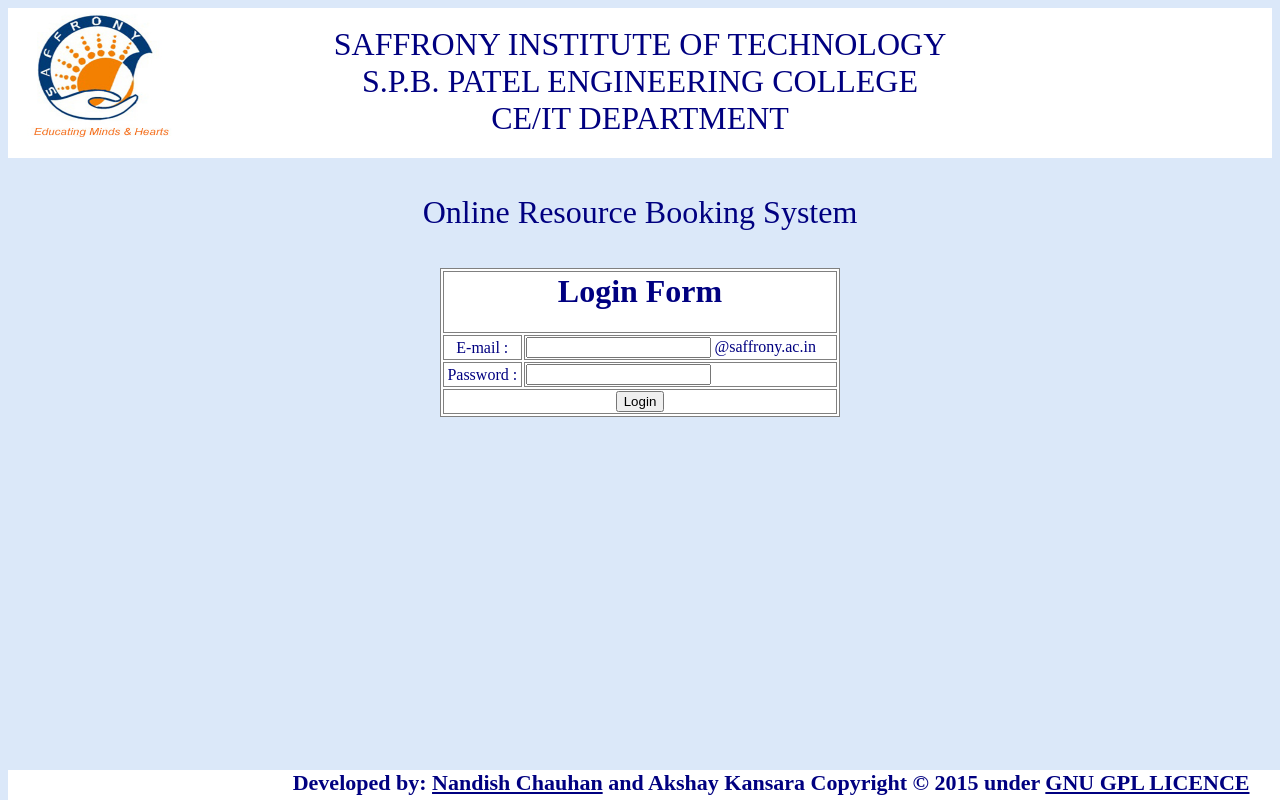
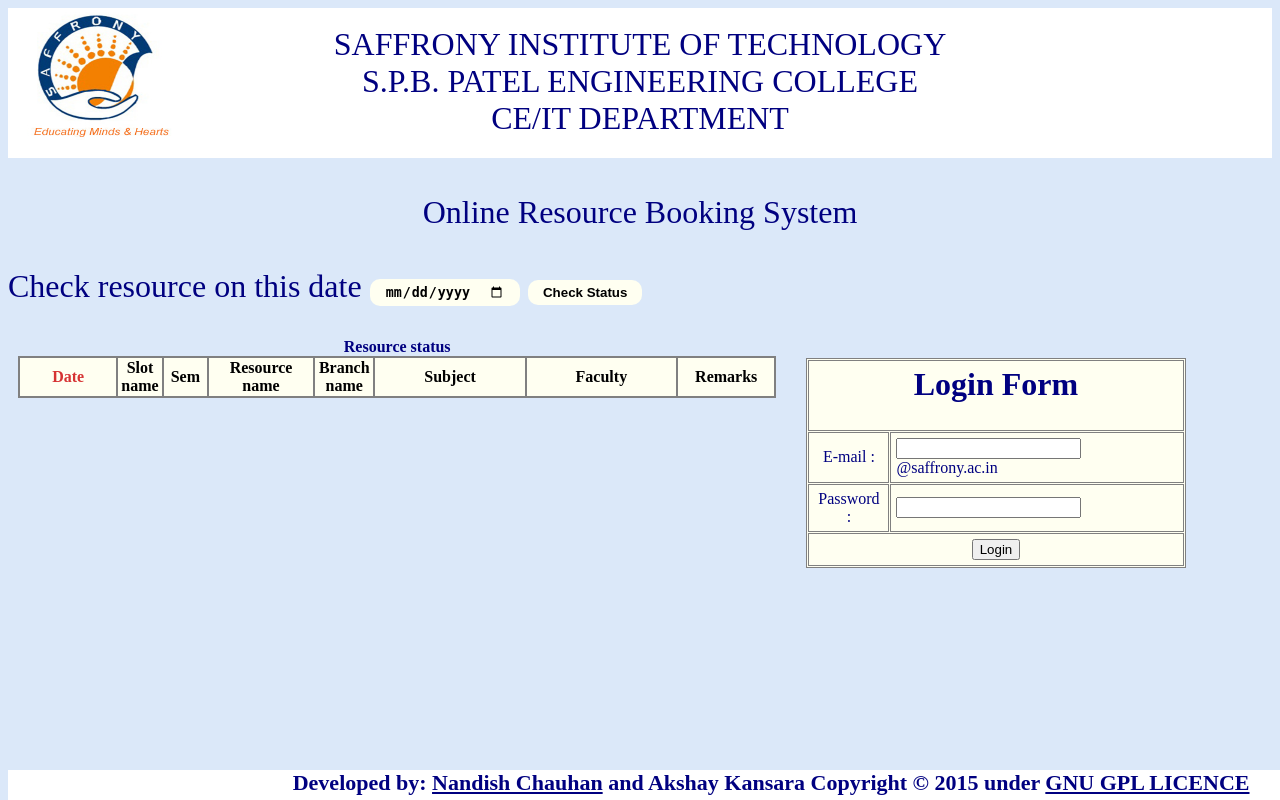
Before and after one commit to nandishchauhan/online-resource-booking, a PHP site: page / in a window 1280 px wide. Run offline with PHP 8.4, Linux system fonts and the light colour scheme; lists and menus that the app fills with data are empty.

Commit message:
Update index.php

```diff
--- a/resourcebookdebug/index.php
+++ b/resourcebookdebug/index.php
@@ -44,31 +44,79 @@
 <br />
 <center><font color = 'navy' style="font-size:2em;">Online Resource Booking System<font></center>
 <br />
+<div style="width:100%;"><form method = "post" action = "index.php">
+<font color = 'navy' style="font-size:1em;margin-bottom:0px;">Check resource on this date </font> <input type = 'date' placeholder="yyyy-mm-dd" name = 'chkdate' style="padding:5px 15px; background:#fffff1; border:0 none;cursor:pointer; -webkit-border-radius: 10px; border-radius: 10px;font-weight:bolder;"/> <input type = 'submit' name = 'chkres' value='Check Status' style="padding:5px 15px; background:#fffff1; border:0 none;
+cursor:pointer; -webkit-border-radius: 10px; border-radius: 10px;font-weight:bolder;"/>
+</form></div>
+				<table style= "float:left; margin-left:10px; background-color:#fffff1; text-align:center;margin-bottom:30px;" width = '60%' cellspacing="0px" cellpadding="1px" align="left">
+			<caption style="color:navy;font-weight:bolder;">
+			Resource status <?php if(isset($_POST['chkres']))
+	echo "on ".$_POST['chkdate'];
+	?></caption>
+			<tr>
+				<th width="13%" class="tdcolor"><font color = '#D63333'>Date</font></th>
+				<th width="6%" class="tdcolor">Slot name</font></th>
+				<th width="6%" class="tdcolor">Sem</font></th>
+				<th width="14%" class="tdcolor">Resource name</font></th>
+				<th width="8%" class="tdcolor">Branch name</font></th>
+				<th width="20%" class="tdcolor">Subject</font></th>
+				<th width="20%" class="tdcolor">Faculty</font></th>
+				<th class="tdcolor">Remarks</font></th>
+			</tr>
+
+			<tr>
+
+			<?php
+			if(isset($_POST['chkres']))
+	{
+	$date = $_POST['chkdate'];
+//			mysql_connect("localhost", "root", "");
+	//		mysql_select_db("user_db");
+			$query = "SELECT b.date, b.slot_no, s.s_name, r.r_name, br.b_name, su.sub_short, b.Remarks, b.User FROM subject_data su, semester_data s, booking_info b, resource_data r, branch_data br WHERE b.date =  '".$date."' AND b.r_id = r.r_id AND b.b_id = br.b_id AND b.s_id = s.s_id  and su.sub_id = b.sub_id ORDER BY b.slot_no";
+			//$query = "select * from booking_info where date='".date("Y-m-d")."'";
+			//echo $query;
+			$run = mysql_query($query);
+
+			while($row = mysql_fetch_array($run))
+			{
+
+				$date = $row[0];
+				$slot_name = $row[1];
+				$sem = $row[2];
+				$resource_name = $row[3];
+				$branch_name = $row[4];
+				$sub = $row[5];
+				$remarks = $row[6];
+				$user = $row[7];
+			?>
+
+			<td><?php echo $date; ?></td>
+			<td><?php echo $slot_name; ?></td>
+			<td><?php echo $sem; ?></td>
+			<td><?php echo $resource_name; ?></td>
+			<td><?php echo $branch_name; ?></td>
+			<td><?php echo $sub; ?></td>
+			<td><?php echo $user = substr($user, 0, strpos($user, '@')) ?></td>
+			<td><?php echo $remarks; ?></td>
+			</tr>
+			<?php } }?>
+		</table>
 <form method = "post" action = "index.php">
-	<table width = '400' align='center' bgcolor="white" style="color:navy;">
+	<table style= "margin-top:20px;float:left; margin-left:30px; background-color:#fffff1;color:navy;" width = '30%' cellspacing="1px" cellpadding="5px">
 	<tr>
 		<td colspan='2' align = 'center'><h1>Login Form</h1></td>
-
-
 	</tr>
-
-
 	<tr>
 		<td align = 'center'>E-mail :</td>
 		<td><input type = 'text' name = 'email'/> @saffrony.ac.in</td>
-
 	</tr>
 	<tr>
 		<td align = 'center'>Password :</td>
 		<td><input type = 'password' name = 'pass'/></td>
-
 	</tr>
 	<tr>
 		<td colspan='5' align = 'center'><input type = 'submit' name = 'login' value = 'Login'/></td>
-
-
 	</tr>
-
 </table>
 
 </form>
```
